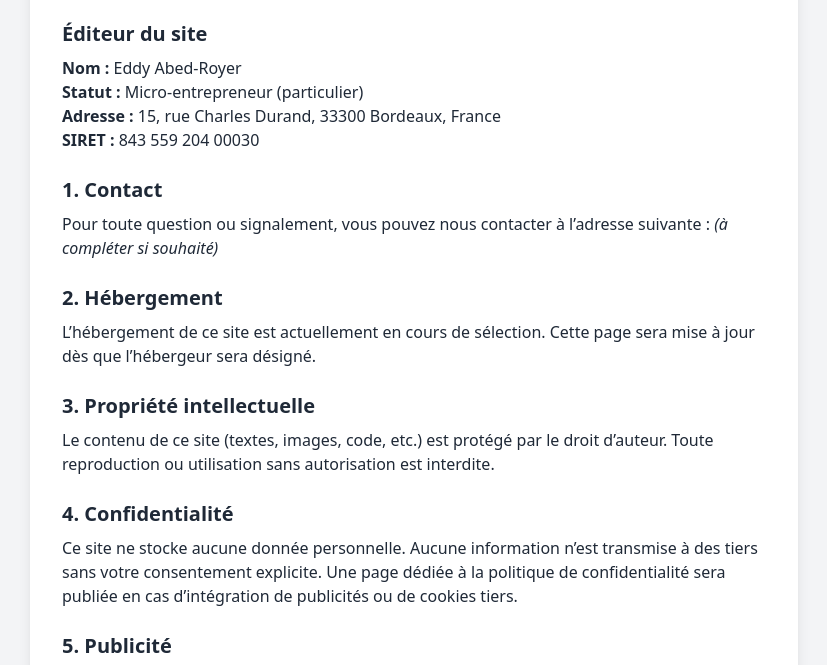
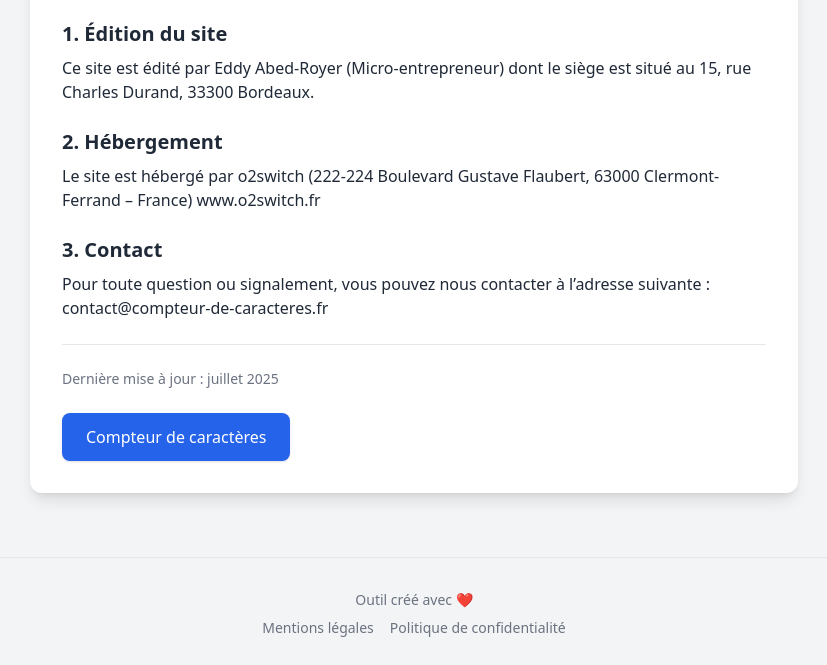
Before and after one commit to Chokoalde/compteur-caracteres, a plain HTML site: page mentions-legales.html in a window 1280 px wide. Shown: the part 104-769 px from the top of the page, without its empty margins (226-1053 px from the left). Drawn offline with nearby package versions, Linux system fonts and the light colour scheme.

Commit message:
Update mentions-legales.html

```diff
--- a/mentions-legales.html
+++ b/mentions-legales.html
@@ -12,36 +12,19 @@
     <h1 class="text-3xl font-bold mb-4">Mentions légales</h1>
 
     <section>
-      <h2 class="text-xl font-semibold mb-2">Éditeur du site</h2>
-      <p><strong>Nom :</strong> Eddy Abed-Royer</p>
-      <p><strong>Statut :</strong> Micro-entrepreneur (particulier)</p>
-      <p><strong>Adresse :</strong> 15, rue Charles Durand, 33300 Bordeaux, France</p>
-      <p><strong>SIRET :</strong> 843 559 204 00030</p>
-    </section>
-
-    <section>
-      <h2 class="text-xl font-semibold mb-2">1. Contact</h2>
-      <p>Pour toute question ou signalement, vous pouvez nous contacter à l’adresse suivante : <em>(à compléter si souhaité)</em></p>
+      <h2 class="text-xl font-semibold mb-2">1. Édition du site</h2>
+      <p>Ce site est édité par Eddy Abed-Royer (Micro-entrepreneur) dont le siège est situé au 15, rue Charles Durand, 33300 Bordeaux.</p>
     </section>
 
     <section>
       <h2 class="text-xl font-semibold mb-2">2. Hébergement</h2>
-      <p>L’hébergement de ce site est actuellement en cours de sélection. Cette page sera mise à jour dès que l’hébergeur sera désigné.</p>
+      <p>Le site est hébergé par o2switch (222-224 Boulevard Gustave Flaubert, 63000 Clermont-Ferrand – France)
+      <a href="https://www.o2switch.fr" target="_blank">www.o2switch.fr</a></p>
     </section>
 
     <section>
-      <h2 class="text-xl font-semibold mb-2">3. Propriété intellectuelle</h2>
-      <p>Le contenu de ce site (textes, images, code, etc.) est protégé par le droit d’auteur. Toute reproduction ou utilisation sans autorisation est interdite.</p>
-    </section>
-
-    <section>
-      <h2 class="text-xl font-semibold mb-2">4. Confidentialité</h2>
-      <p>Ce site ne stocke aucune donnée personnelle. Aucune information n’est transmise à des tiers sans votre consentement explicite. Une page dédiée à la politique de confidentialité sera publiée en cas d’intégration de publicités ou de cookies tiers.</p>
-    </section>
-
-    <section>
-      <h2 class="text-xl font-semibold mb-2">5. Publicité</h2>
-      <p>Ce site peut contenir des publicités dans le futur afin de soutenir son développement. Les contenus sponsorisés seront clairement identifiés. Le respect de la vie privée des utilisateurs reste une priorité.</p>
+      <h2 class="text-xl font-semibold mb-2">3. Contact</h2>
+      <p>Pour toute question ou signalement, vous pouvez nous contacter à l’adresse suivante : contact@compteur-de-caracteres.fr</p>
     </section>
 
     <p class="text-sm text-gray-500 pt-6 border-t border-gray-200">Dernière mise à jour : juillet 2025</p>
```
